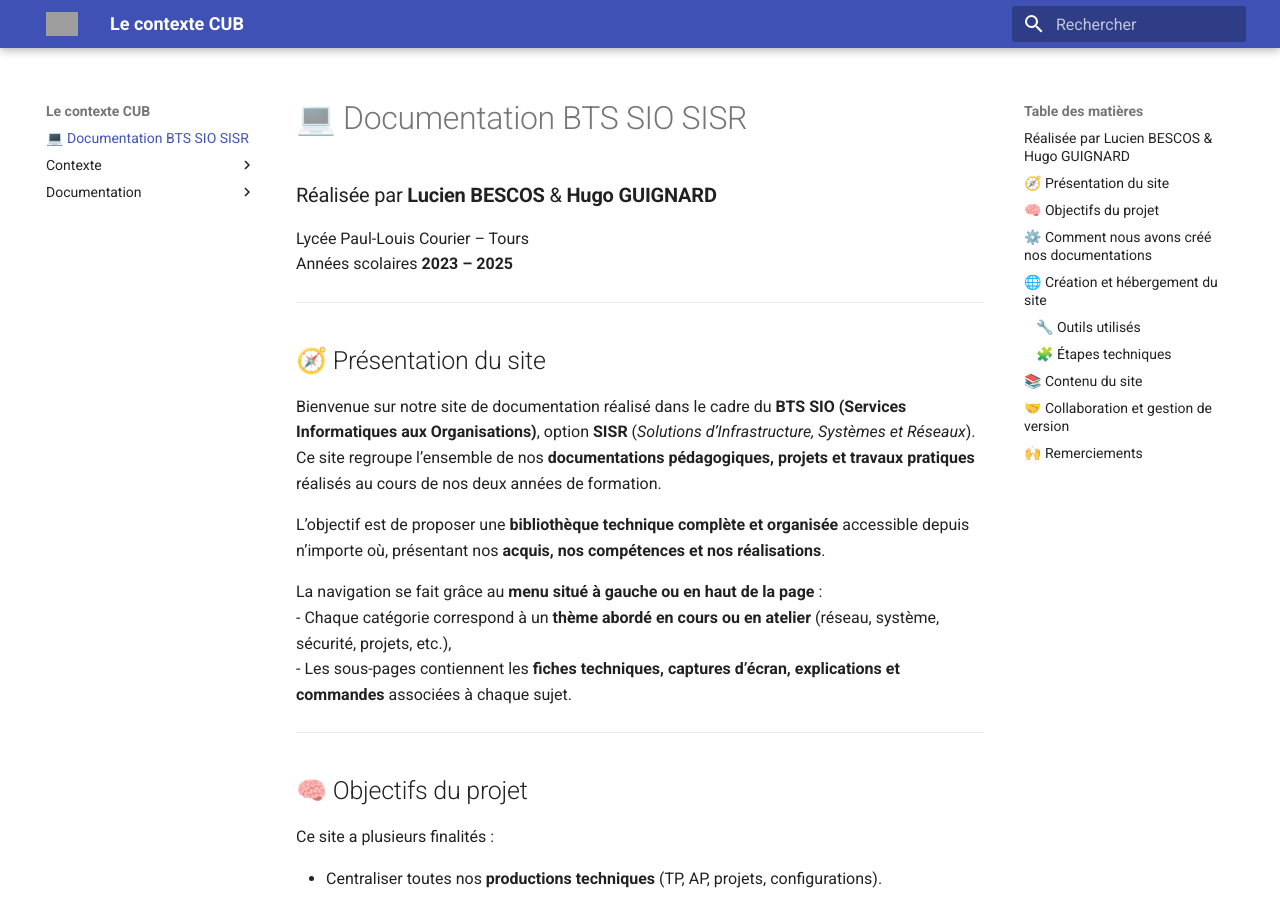
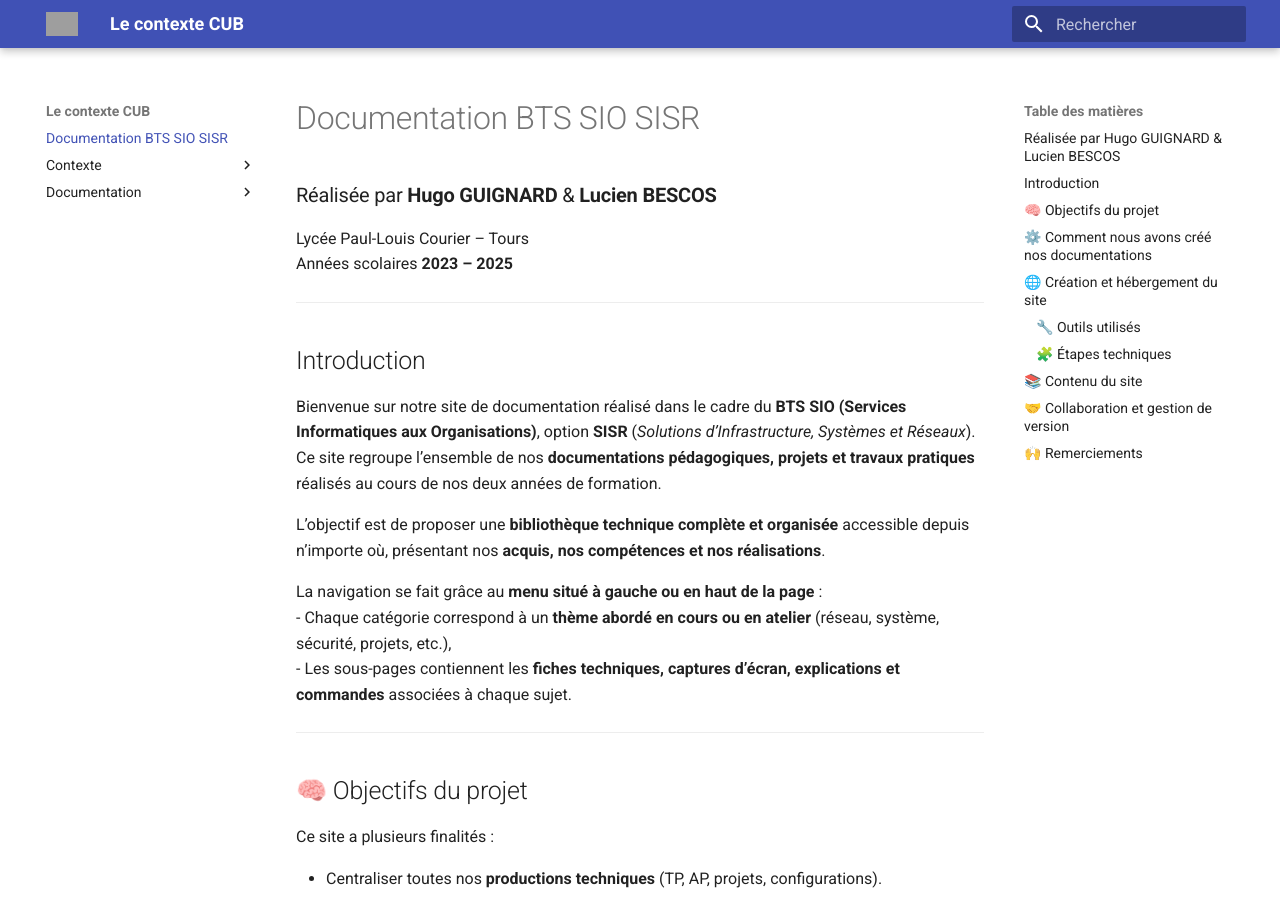
Before and after one commit to hugog36/CUBDOCUMENTATIONDORTMUND, an MkDocs documentation site: the page built from docs/index.md, in a window 1280 px wide and 900 px high. Built offline with MkDocs 1.6.1 and Material for MkDocs 9.7.7, drawn with Linux system fonts in a browser that asks for light colours; grey boxes are pictures that could not be loaded.

Commit message:
Update index.md

```diff
--- a/docs/index.md
+++ b/docs/index.md
@@ -1,11 +1,12 @@
-# 💻 Documentation BTS SIO SISR
-### Réalisée par **Lucien BESCOS** & **Hugo GUIGNARD**
+# Documentation BTS SIO SISR
+### Réalisée par **Hugo GUIGNARD** & **Lucien BESCOS**
+
 Lycée Paul-Louis Courier – Tours
 Années scolaires **2023 – 2025**
 
 ---
 
-## 🧭 Présentation du site
+## Introduction
 
 Bienvenue sur notre site de documentation réalisé dans le cadre du **BTS SIO (Services Informatiques aux Organisations)**, option **SISR** (*Solutions d’Infrastructure, Systèmes et Réseaux*).
 Ce site regroupe l’ensemble de nos **documentations pédagogiques, projets et travaux pratiques** réalisés au cours de nos deux années de formation.
```
